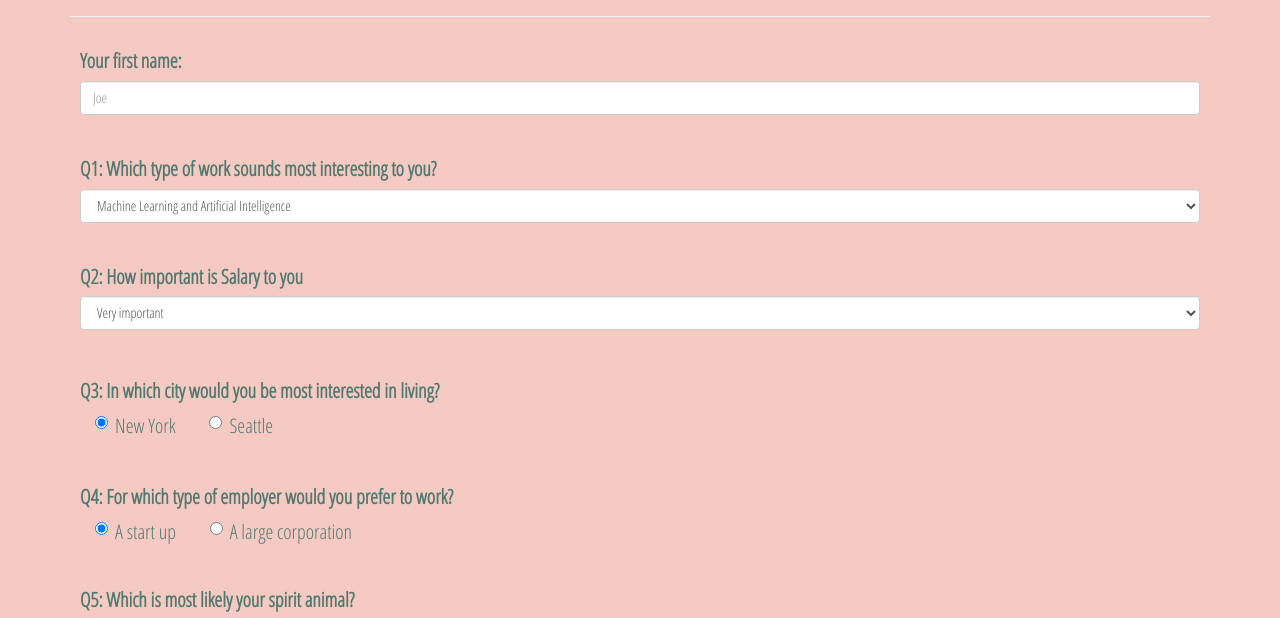
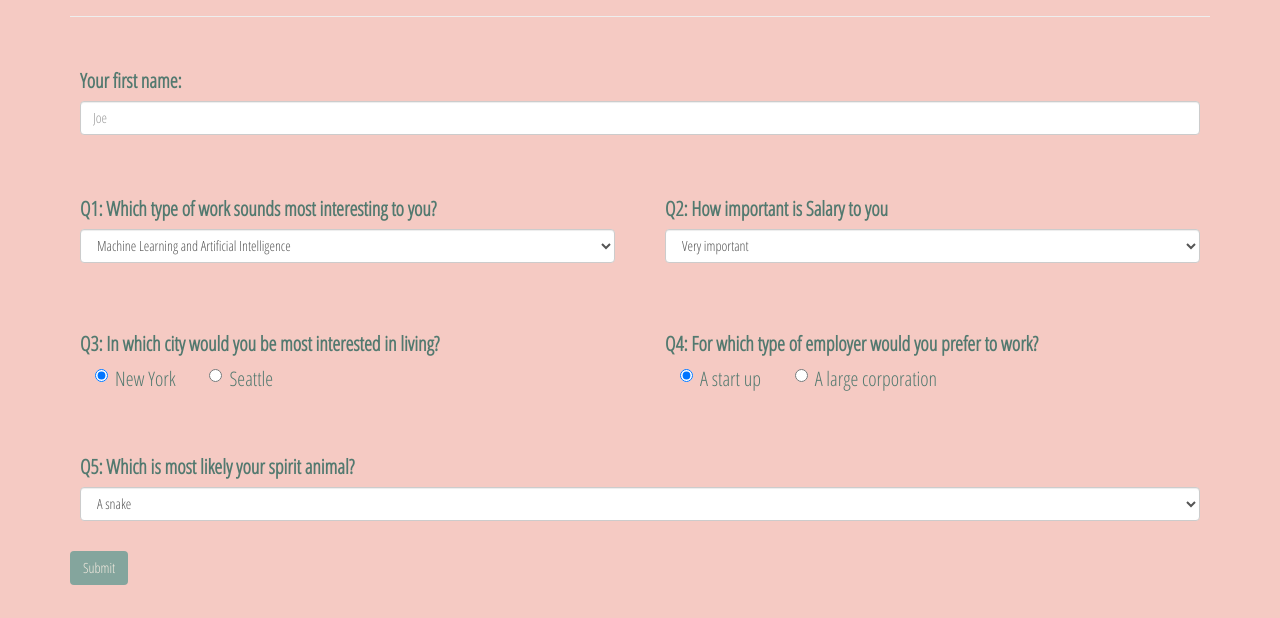
Before and after one commit to LINDGRENBA/programming-language-quiz, a plain HTML site: page index.html in a window 1280 px wide. Shown: the part 306-924 px from the top of the page. Drawn offline with Linux system fonts and the light colour scheme.

Commit message:
Add row and div classes to style form.

```diff
--- a/index.html
+++ b/index.html
@@ -24,11 +24,17 @@
         <h2 class="amatic-sc">Questions</h2>
         <hr>
 
+        <div class="row">
+          <div class="col-md-12">
             <div class="form-group">
               <label for="name">Your first name:</label>
               <input type="text" id="name" class="form-control" placeholder="Joe">
             </div>
+          </div>
+        </div>
 
+        <div class="row">
+          <div class="col-md-6">
             <div class="form-group grid-item">
               <label for="project-type">Q1: Which type of work sounds most interesting to you?</label>
               <select name="projects" id="project-type" class="form-control">
@@ -37,7 +43,9 @@
                 <option value="windows">Creating Windows applications</option>
               </select>
             </div>
+          </div>
 
+          <div class="col-md-6">
             <div class="form-group grid-item">
               <label for="salary">Q2: How important is Salary to you</label>
               <select name="salary" id="salary" class="form-control">
@@ -46,7 +54,11 @@
                 <option value="salary-not-important">I don't care how much money I'm making as long as I enjoy whatI do for a living.</option>
               </select>
             </div>
+          </div>
+        </div>
 
+        <div class="row">
+          <div class="col-md-6">
             <div class="form-group radio grid-item">
               <h5>Q3: In which city would you be most interested in living?</h5>
               <label for="new-york">
@@ -58,7 +70,9 @@
                 Seattle
               </label>
             </div>
+          </div>
 
+          <div class="col-md-6">
             <div class="form-group radio grid-item">
               <h5>Q4: For which type of employer would you prefer to work?</h5>
               <label for="startup">
@@ -70,7 +84,11 @@
                 A large corporation
               </label>
             </div>
+          </div>
+        </div>
 
+        <div class="row">
+          <div class="col-md-12">
             <div class="form-group grid-item">
               <label for="spirit-animal">Q5: Which is most likely your spirit animal?</label>
               <select name="spirit-animal" id="spirit-animal" class="form-control">
@@ -78,6 +96,8 @@
                 <option value="unicorn">A unicorn</option>
                 <option value="owl">An owl</option>
               </select>
+            </div>
+          </div>
         </div>
 
         <button class="btn grid-item" type="submit">Submit</button>
--- a/js/scripts.js
+++ b/js/scripts.js
@@ -50,6 +50,7 @@ $(document).ready(function() {
 });
 
 
-// 4 hours left
+// 3 hours 15 minutes left
 
-// start 11:25  end
+// start 11:25  end  12:08
+// start  2:55  end
```
Lines whose indentation alone changed are shown as unchanged.
